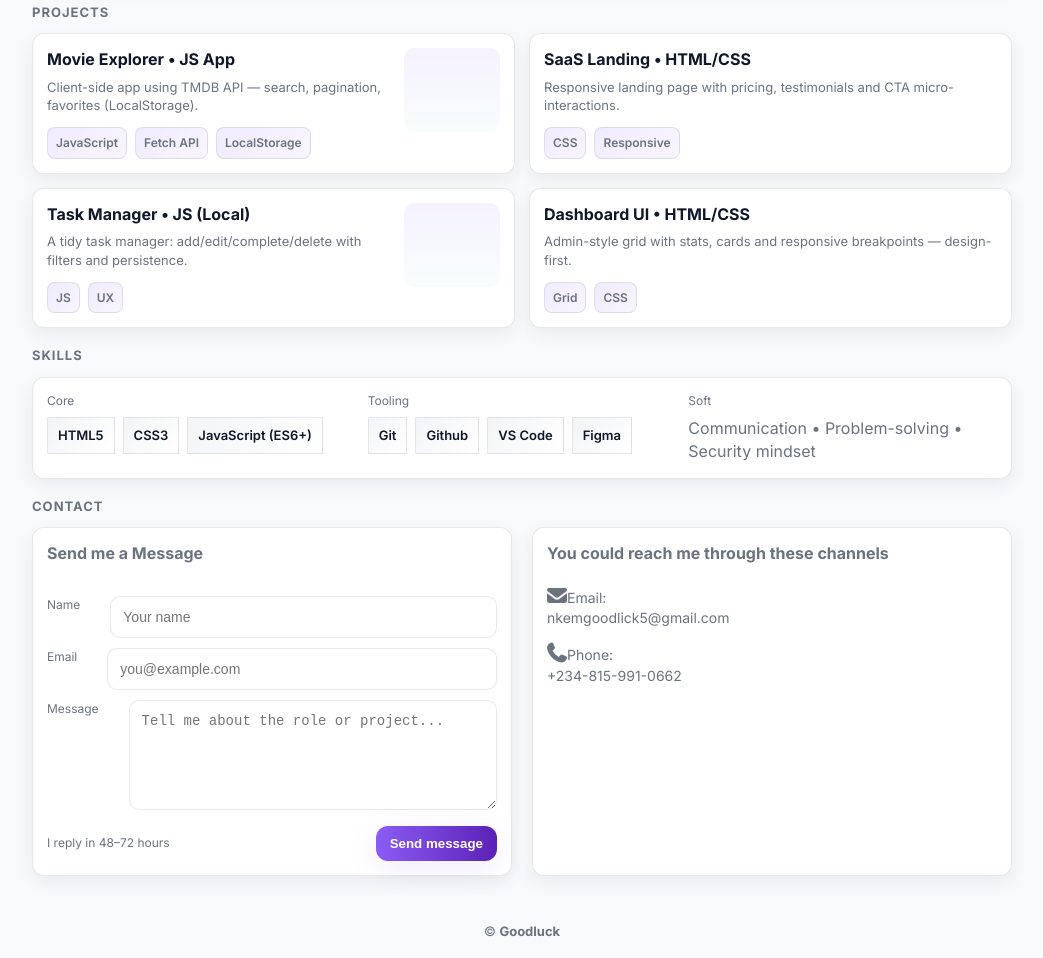
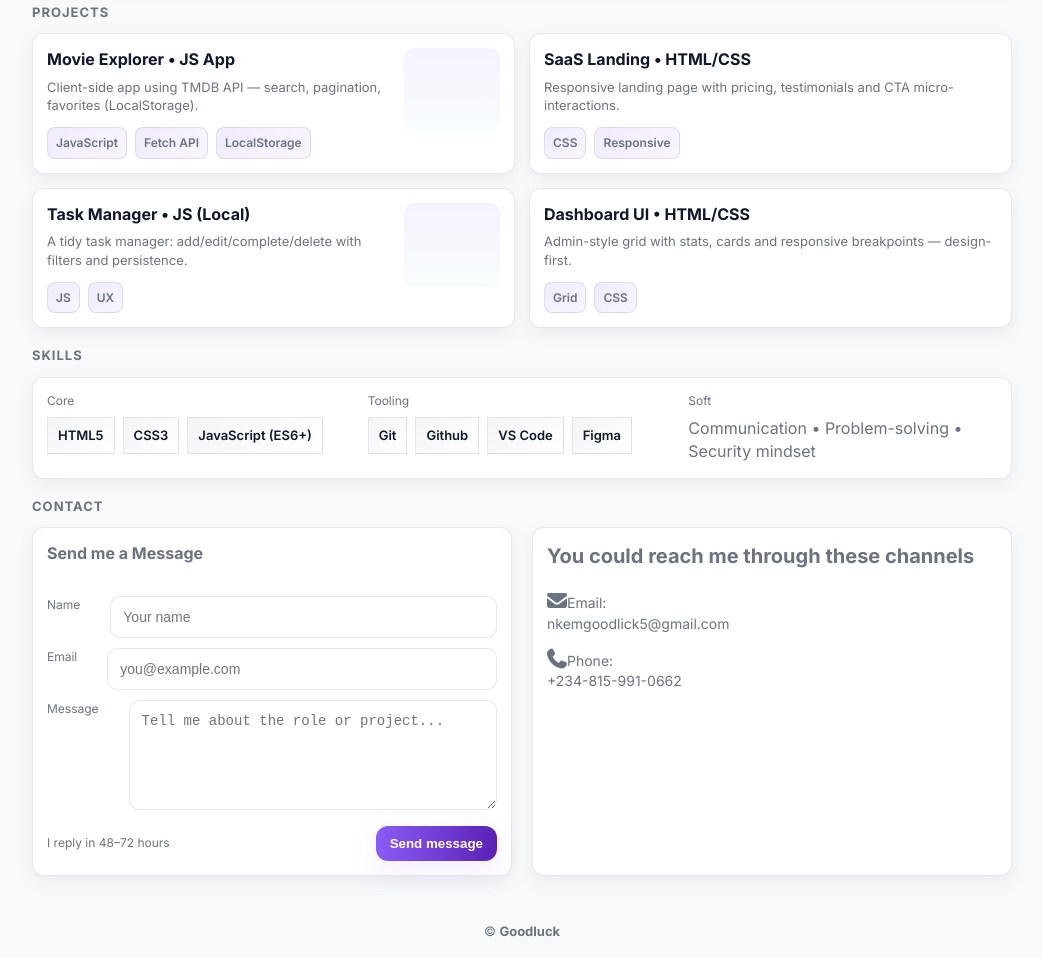
Before and after one commit to goodluck2626/portfolio, a plain HTML site: page index.html in a window 1280 px wide. Shown: the part 559-1517 px from the top of the page, without its empty margins (118-1161 px from the left). Drawn offline with Linux system fonts and the light colour scheme; files that its build step writes are made by us from their sources.

Commit message:
update index.html

```diff
--- a/index.html
+++ b/index.html
@@ -213,7 +213,7 @@
             </div>
           </form>
           <div class="card" style="width:100%;">
-            <div style="font-weight: 700;color: var(--muted); margin-bottom: 20px;">
+            <div style="font-weight: 700;color: var(--muted); margin-bottom: 20px;font-size: 20px;">
               You could reach me through these channels
             </div>
             <div style="font-size: 14px; color: var(--muted);margin-bottom: 15px;">
```
